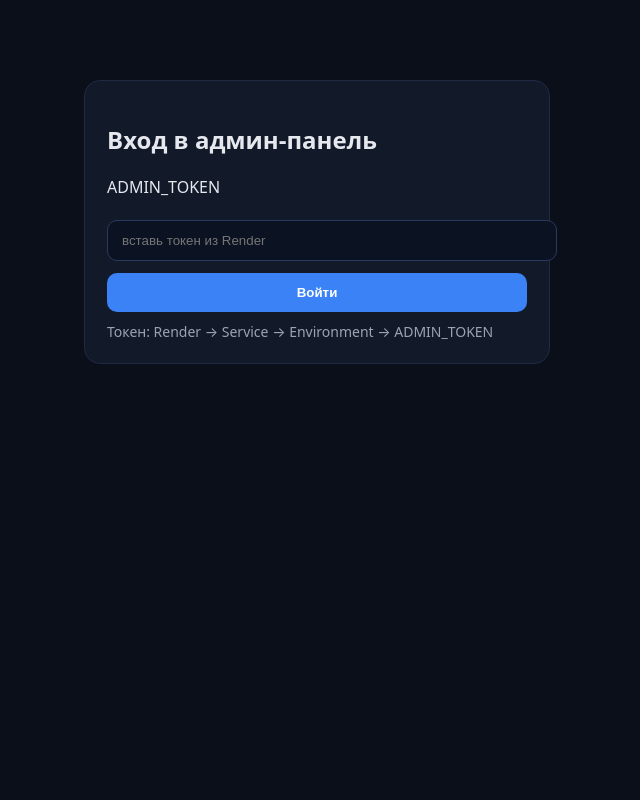
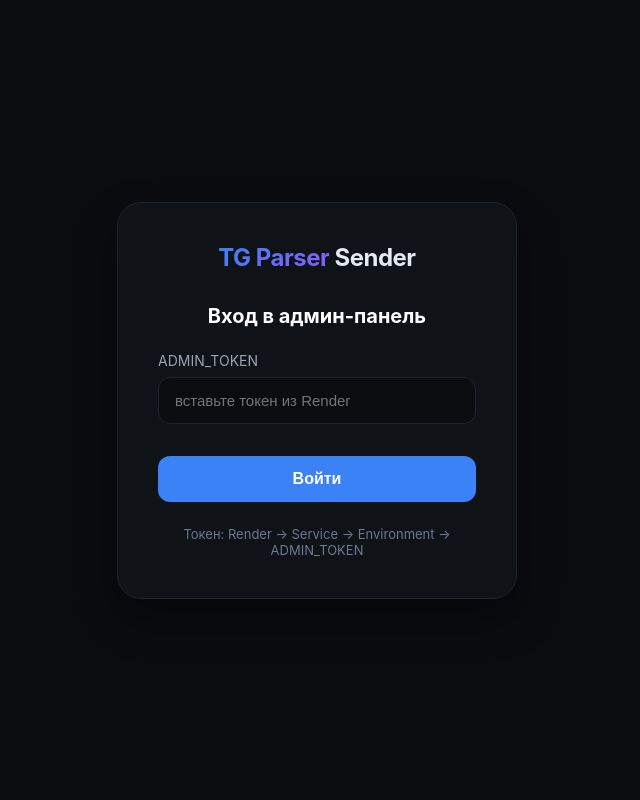
Before and after one commit to benuarbelluyan-sketch/license-check-server, a FastAPI app: page /admin/login in a window 1280 px wide. Shown: the whole page, without its empty margins (323-963 px from the left). Run offline with FastAPI, Linux system fonts and the light colour scheme; some libraries are stand-ins or nearby versions.

Commit message:
login.html

```diff
--- a/templates/login.html
+++ b/templates/login.html
@@ -2,29 +2,142 @@
 <html>
 <head>
   <meta charset="utf-8" />
-  <title>Admin Login</title>
+  <title>Admin Login · TG Parser</title>
   <meta name="viewport" content="width=device-width, initial-scale=1" />
   <style>
-    body { font-family: system-ui, -apple-system, Segoe UI, Roboto, Arial; background:#0b0f19; color:#e6e8ee; }
-    .card { max-width: 420px; margin: 10vh auto; padding: 22px; background:#121a2a; border:1px solid #1f2a44; border-radius:16px; }
-    input { width:100%; padding:12px 14px; border-radius:10px; border:1px solid #2a3a5f; background:#0b1322; color:#e6e8ee; }
-    button { width:100%; margin-top:12px; padding:12px 14px; border:0; border-radius:10px; background:#3b82f6; color:white; font-weight:600; cursor:pointer; }
-    .err { margin-top:12px; color:#ff7b7b; }
-    .hint { margin-top:10px; color:#9aa4b2; font-size:14px; }
+    * { margin: 0; padding: 0; box-sizing: border-box; }
+
+    body {
+      font-family: 'Inter', system-ui, -apple-system, sans-serif;
+      background: #0a0c10;
+      color: #e5e9f0;
+      height: 100vh;
+      display: flex;
+      align-items: center;
+      justify-content: center;
+    }
+
+    .login-card {
+      background: #0f1217;
+      border: 1px solid #1e242c;
+      border-radius: 24px;
+      padding: 40px;
+      width: 100%;
+      max-width: 400px;
+      box-shadow: 0 20px 40px rgba(0,0,0,0.4);
+    }
+
+    .logo {
+      font-size: 24px;
+      font-weight: 700;
+      letter-spacing: -0.5px;
+      margin-bottom: 32px;
+      text-align: center;
+    }
+
+    .logo span {
+      background: linear-gradient(135deg, #3b82f6, #8b5cf6);
+      -webkit-background-clip: text;
+      -webkit-text-fill-color: transparent;
+    }
+
+    h2 {
+      font-size: 20px;
+      margin-bottom: 24px;
+      text-align: center;
+      color: #fff;
+    }
+
+    .form-group {
+      margin-bottom: 20px;
+    }
+
+    label {
+      display: block;
+      margin-bottom: 8px;
+      color: #9aa4b2;
+      font-size: 14px;
+    }
+
+    input {
+      width: 100%;
+      background: #0a0c10;
+      border: 1px solid #1e242c;
+      border-radius: 12px;
+      padding: 14px 16px;
+      color: #e5e9f0;
+      font-size: 15px;
+      transition: all 0.2s;
+    }
+
+    input:focus {
+      outline: none;
+      border-color: #3b82f6;
+      box-shadow: 0 0 0 3px rgba(59,130,246,0.1);
+    }
+
+    button {
+      width: 100%;
+      background: #3b82f6;
+      border: none;
+      border-radius: 12px;
+      padding: 14px;
+      color: white;
+      font-weight: 600;
+      font-size: 16px;
+      cursor: pointer;
+      transition: all 0.2s;
+      margin-top: 12px;
+    }
+
+    button:hover {
+      background: #2563eb;
+      transform: translateY(-1px);
+    }
+
+    .error {
+      background: rgba(255, 123, 123, 0.1);
+      border: 1px solid rgba(255, 123, 123, 0.3);
+      border-radius: 10px;
+      padding: 12px;
+      color: #ff7b7b;
+      font-size: 14px;
+      margin-top: 20px;
+      text-align: center;
+    }
+
+    .hint {
+      margin-top: 24px;
+      color: #6b7a8f;
+      font-size: 13px;
+      text-align: center;
+    }
   </style>
 </head>
 <body>
-  <div class="card">
+  <div class="login-card">
+    <div class="logo">
+      <span>TG Parser</span> Sender
+    </div>
+
     <h2>Вход в админ-панель</h2>
+
     <form method="post" action="/admin/login">
-      <label>ADMIN_TOKEN</label><br/><br/>
-      <input type="password" name="token" placeholder="вставь токен из Render" required />
+      <div class="form-group">
+        <label>ADMIN_TOKEN</label>
+        <input type="password" name="token" placeholder="вставьте токен из Render" required />
+      </div>
+
       <button type="submit">Войти</button>
     </form>
+
     {% if error %}
-      <div class="err">{{ error }}</div>
+    <div class="error">{{ error }}</div>
     {% endif %}
-    <div class="hint">Токен: Render → Service → Environment → ADMIN_TOKEN</div>
+
+    <div class="hint">
+      Токен: Render → Service → Environment → ADMIN_TOKEN
+    </div>
   </div>
 </body>
 </html>
```
